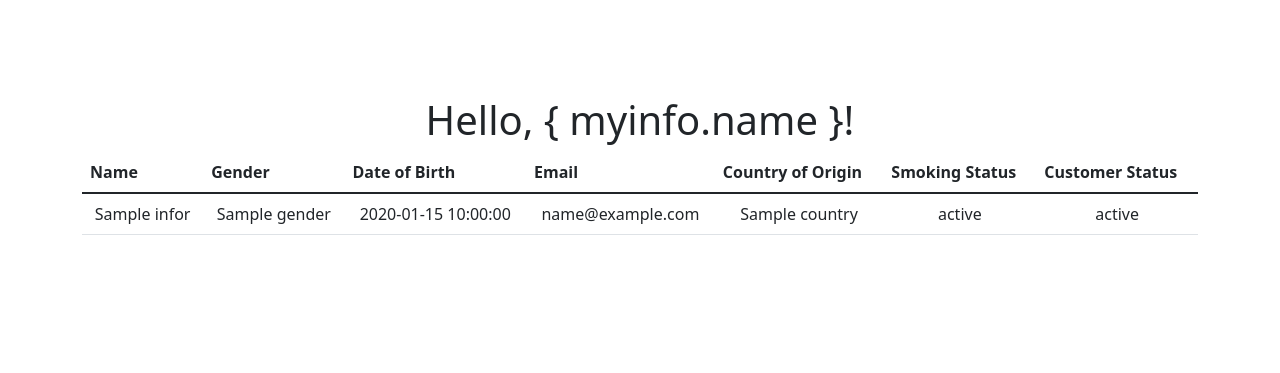
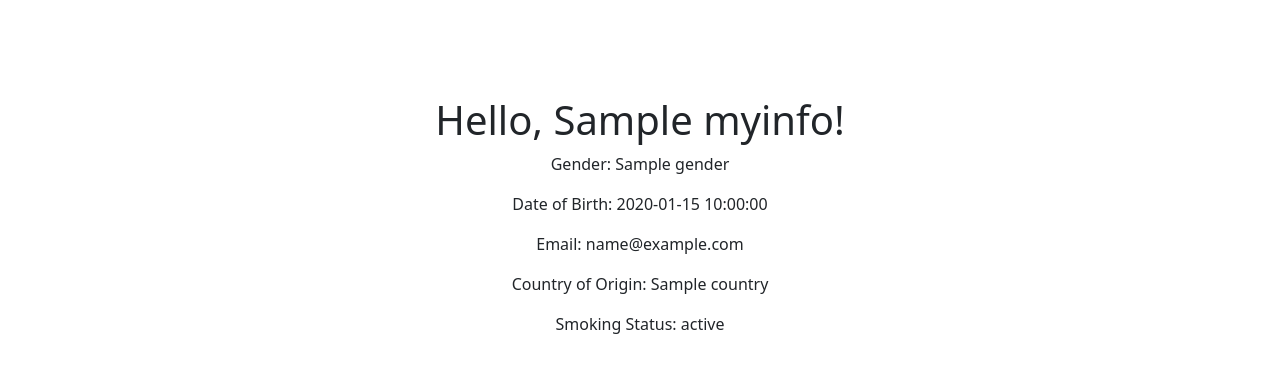
Before and after one commit to DataMeshPoC/Customer, a Flask app: template templates/index.html in a window 1280 px wide. Shown: the part 66-439 px from the top of the page. Run offline with Flask 2, Linux system fonts and the light colour scheme; the template is opened without the code that fills it: most values are stand-ins (such as "Sample title", 1, 10 or a date in 2020); parts of the project's set-up code (start-up, migrations or seed data) failed here and were passed over.

Commit message:
updated index and buy pages, linkage to db

```diff
--- a/app.py
+++ b/app.py
@@ -98,7 +98,7 @@ def buy():
         typ = policyP[0]["Type"]
 
         # Update Customers and Policy tables
-        # sql = f"UPDATE dbo.customers (Customer_Status) VALUES (?, ?, ?), email, name, session['user_id']"
+        # sql = f"SELECT dbo.customers (Customer_Status) VALUES (?, ?, ?), email, name, session['user_id']"
         sql= f"INSERT INTO dbo.policy (name, term, type, email, premiumpayment,premiumstructure, status) VALUES (?, ?, ?, ?, ?, ?, ?), name = '{request.form.get('name')}', email = '{request.form.get('email')}',term = '{request.form.get('email')}', premiumstructure = '{request.form.get('premiumstructure')}', type = '{request.form.get('email')}', status = 'Customer', premiumpayment = '{request.form.get('email')}'"
         results = cursor.execute(sql)
 
--- a/templates/buy.html
+++ b/templates/buy.html
@@ -5,7 +5,6 @@
 
 {% block main %}
     <form action="/buy" method="post">
-        oowx 7088
         <div class="mb-3">
             <input autocomplete="off" autofocus class="form-control mx-auto w-auto" id="name" name="name" placeholder="Name" type="text">
         </div>
@@ -13,7 +12,7 @@
             <input autocomplete="off" autofocus class="form-control mx-auto w-auto" id="type" name="type" placeholder="Type of Policy" type="text">
         </div>
         <div class="mb-3">
-            <input autocomplete="off" autofocus class="form-control mx-auto w-auto" id="term" name="term" placeholder="Term" type="text">
+            <input autocomplete="off" autofocus class="form-control mx-auto w-auto" id="term" name="term" placeholder="Term" type="number">
         </div>
         <div class="mb-3">
             <input autocomplete="off" autofocus class="form-control mx-auto w-auto" id="email" name="email" placeholder="Email" type="text">
--- a/templates/index.html
+++ b/templates/index.html
@@ -10,50 +10,15 @@
 <main class="container py-5 text-center">
     <div>
         <h1>
-            Hello, { myinfo.name }!
+            Hello, {{ myinfo.name }}!
         </h1>
     </div>
-<div>
-    <table class="table tablestriped">
-        <thead>
-            <tr>
-                <th class="text-start">Name</th>
-                <th class="text-start">Gender</th>
-                <th class="text-start">Date of Birth</th>
-                <th class="text-start">Email</th>
-                <th class="text-start">Country of Origin</th>
-                <th class="text-start">Smoking Status</th>
-                <th class="text-start">Customer Status</th>
-            </tr>
-            <tbody>
-                {% for infor in myinfo %}
-                    <tr>
-                        <td>
-                            {{ infor.name }}
-                        </td>
-                         <td>
-                            {{ infor.gender }}
-                        </td>
-                        <td>
-                            {{ infor.dob }}
-                        </td>
-                        <td>
-                            {{ infor.email }}
-                        </td>
-                        <td>
-                            {{ infor.country}}
-                        </td>
-                        <td>
-                            {{ infor.smoking_status }}
-                        </td>
-                        <td>
-                            {{ infor.customer_status }}
-                        </td>
-                    </tr>
-                {% endfor %}
-            </tbody>
-        </thead>
-    </table>
+    <div>
+        <p>Gender: {{ myinfo.gender }}</p>
+        <p>Date of Birth: {{ myinfo.dob }}</p>
+        <p>Email: {{ myinfo.email }}</p>
+        <p>Country of Origin: {{ myinfo.country }}</p>
+        <p>Smoking Status: {{ myinfo.smoking_status }}</p>
     </div>
 </main>
 {% endblock %}
--- a/templates/layout.html
+++ b/templates/layout.html
@@ -14,8 +14,7 @@
     </head>
 
     <body>
-
-                <nav class="bg-light border navbar navbar-expand-md navbar-light">
+         <nav class="bg-light border navbar navbar-expand-md navbar-light">
             <div class="container-fluid">
                 <button aria-controls="navbar" aria-expanded="false" aria-label="Toggle navigation" class="navbar-toggler" data-target="#navbar" data-toggle="collapse" type="button">
                     <span class="navbar-toggler-icon"></span>
```
